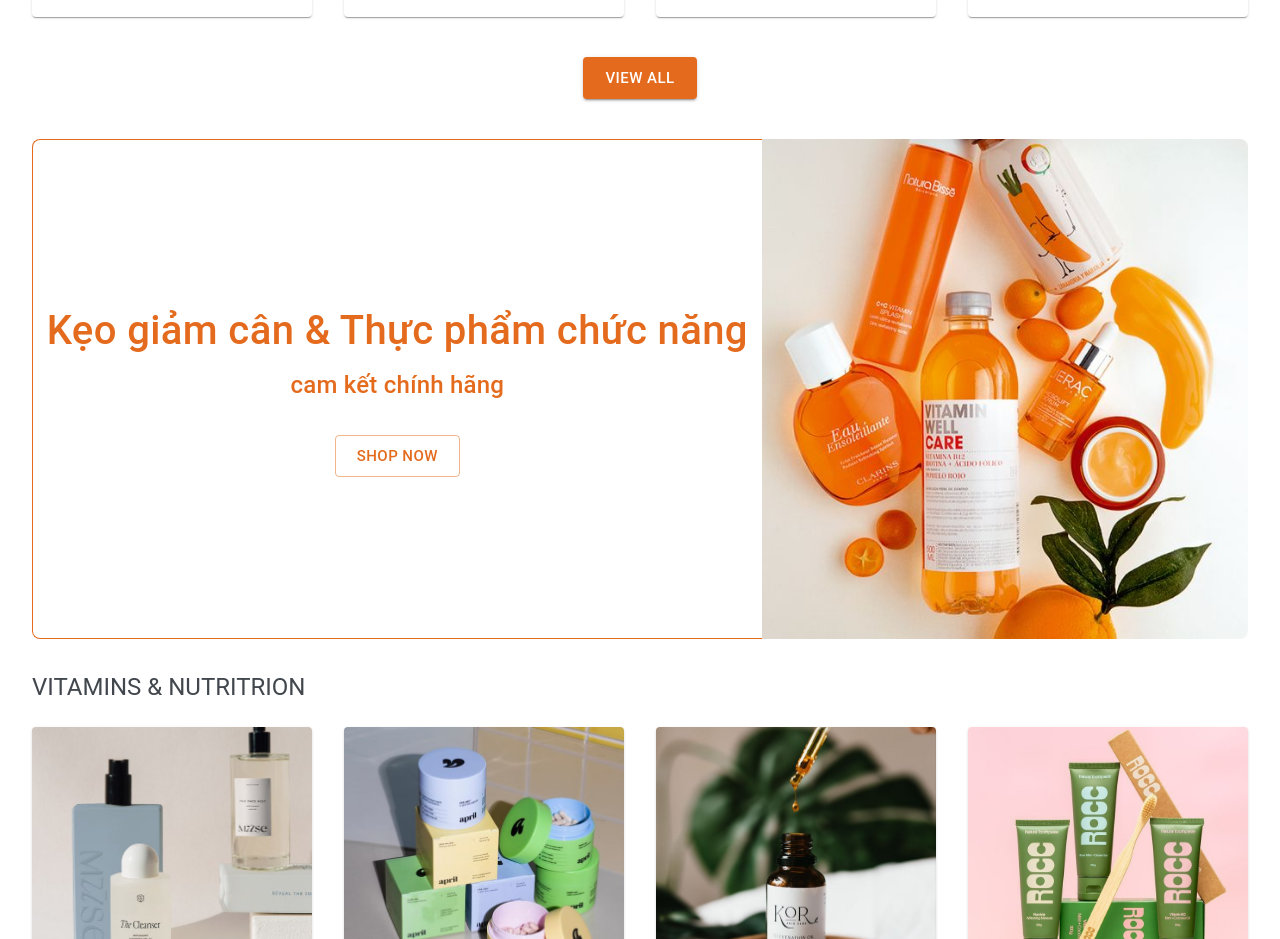
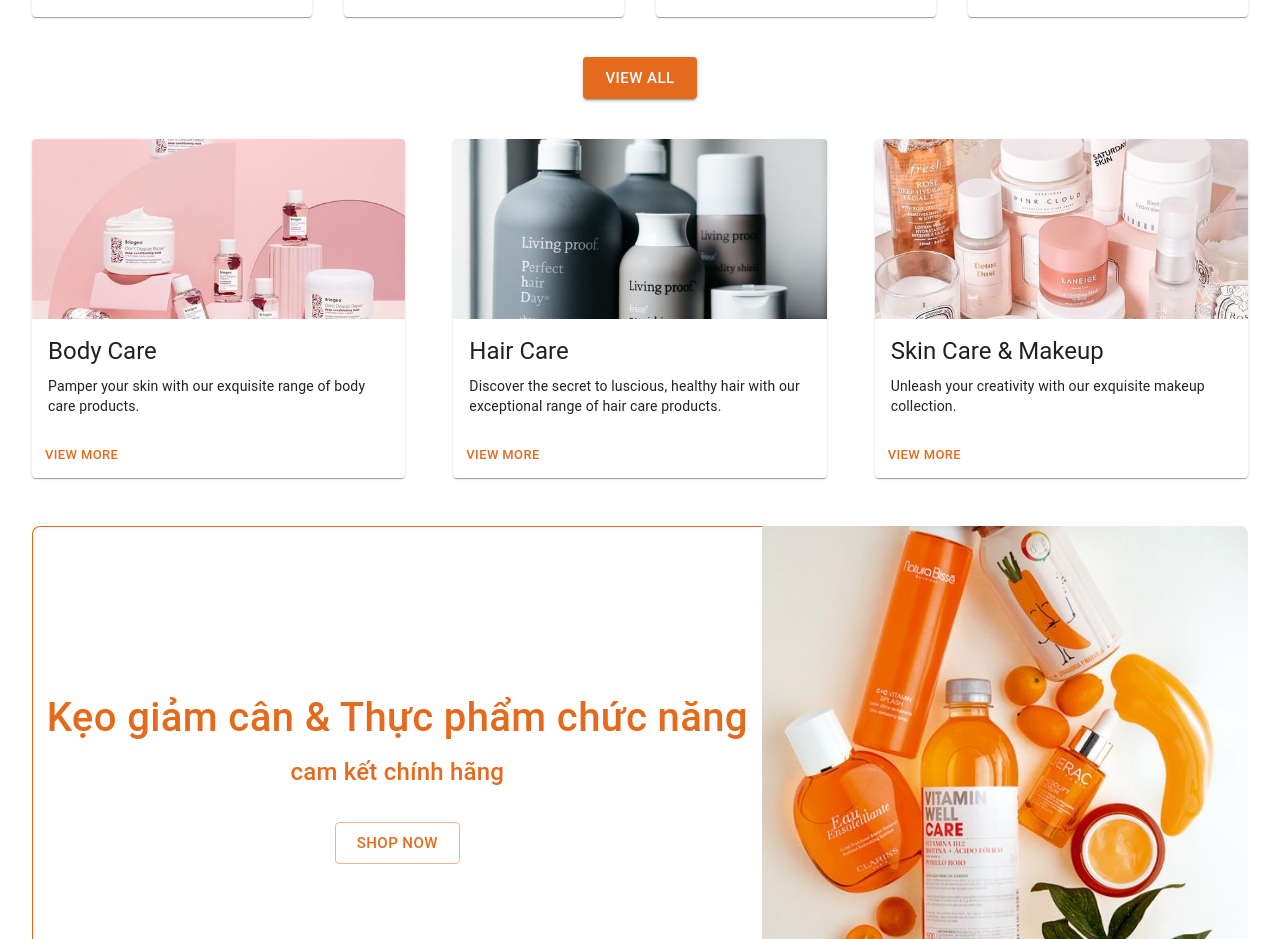
Before and after one commit to AndrewNTA/maryhoangshopusa, a React (Create React App) app: page / in a window 1280 px wide. Shown: the part 1580-2519 px from the top of the page. Built offline with nearby package versions, Linux system fonts and the light colour scheme.

Commit message:
[Andrew] Group Card

```diff
--- /dev/null
+++ b/src/pages/Home/GroupCard.js
@@ -0,0 +1,24 @@
+import * as React from 'react';
+import Card from '@mui/material/Card';
+import CardContent from '@mui/material/CardContent';
+import CardMedia from '@mui/material/CardMedia';
+import Typography from '@mui/material/Typography';
+import CardActions from '@mui/material/CardActions';
+import Button from '@mui/material/Button';
+
+export default function GroupCard({ imageSrc, groupName, groupDescription }) {
+  return (
+    <Card>
+      <CardMedia sx={{ height: 180 }} image={imageSrc} title={groupName} />
+      <CardContent>
+        <Typography gutterBottom variant="h5" component="div">
+          {groupName}
+        </Typography>
+        <Typography variant="body2">{groupDescription}</Typography>
+      </CardContent>
+      <CardActions>
+        <Button size="small">View more</Button>
+      </CardActions>
+    </Card>
+  );
+}
--- a/src/pages/Home/index.js
+++ b/src/pages/Home/index.js
@@ -1,9 +1,10 @@
 import React from 'react';
 import Button from '@mui/material/Button';
-import { Banner, BannerOutline, ProductGroupTitle } from 'components';
+import { Banner, BannerOutline, ProductGroupTitle, Spacing } from 'components';
 import useStyles from './styles';
-import { list1, list4 } from './mocks';
+import { list1, list4, groupList } from './mocks';
 import ProductCard from './ProductCard';
+import GroupCard from './GroupCard';
 
 function Home() {
   const classes = useStyles();
@@ -22,6 +23,12 @@
           View all
         </Button>
       </div>
+      <div className={classes.listGroup}>
+        {groupList.map((group) => (
+          <GroupCard key={group.groupName} {...group} />
+        ))}
+      </div>
+      <Spacing size={48} />
       <BannerOutline />
       <ProductGroupTitle title="VITAMINS & NUTRITRION" />
       <div className={classes.listItem}>
--- a/src/pages/Home/mocks.js
+++ b/src/pages/Home/mocks.js
@@ -8,6 +8,33 @@
 import Image8 from 'static/images/mocks/img-product-8.jpg';
 import Image9 from 'static/images/mocks/img-product-9.jpg';
 import Image10 from 'static/images/mocks/img-product-10.jpg';
+
+import BodyImage from 'static/images/body-care-img.jpg';
+import HairImage from 'static/images/hair-care-img.jpg';
+import SkinImage from 'static/images/skin-care-img.jpg';
+
+const bodyGroup = {
+  imageSrc: BodyImage,
+  groupName: 'Body Care',
+  groupDescription:
+    'Pamper your skin with our exquisite range of body care products.',
+};
+
+const hairGroup = {
+  imageSrc: HairImage,
+  groupName: 'Hair Care',
+  groupDescription:
+    'Discover the secret to luscious, healthy hair with our exceptional range of hair care products.',
+};
+
+const skinGroup = {
+  imageSrc: SkinImage,
+  groupName: 'Skin Care & Makeup',
+  groupDescription:
+    'Unleash your creativity with our exquisite makeup collection.',
+};
+
+export const groupList = [bodyGroup, hairGroup, skinGroup];
 
 const product1 = {
   imageSrc: Image1,
--- a/src/pages/Home/styles.js
+++ b/src/pages/Home/styles.js
@@ -29,7 +29,27 @@
       },
     },
   },
-
+  listGroup: {
+    display: 'flex',
+    flexWrap: 'wrap',
+    gap: '48px',
+    boxSizing: 'border-box',
+    [theme.breakpoints.down('md')]: {
+      gap: '18px',
+    },
+    [theme.breakpoints.down('sm')]: {
+      gap: 0,
+    },
+    '&>*': {
+      flex: '0 0 calc(33.3333% - 32px)',
+      boxSizing: 'border-box',
+      [theme.breakpoints.down('sm')]: {
+        flex: 'unset',
+        width: '100%',
+        marginBottom: '24px'
+      },
+    },
+  },
   // Product Card
   priceWrapper: {
     display: 'flex',
```
